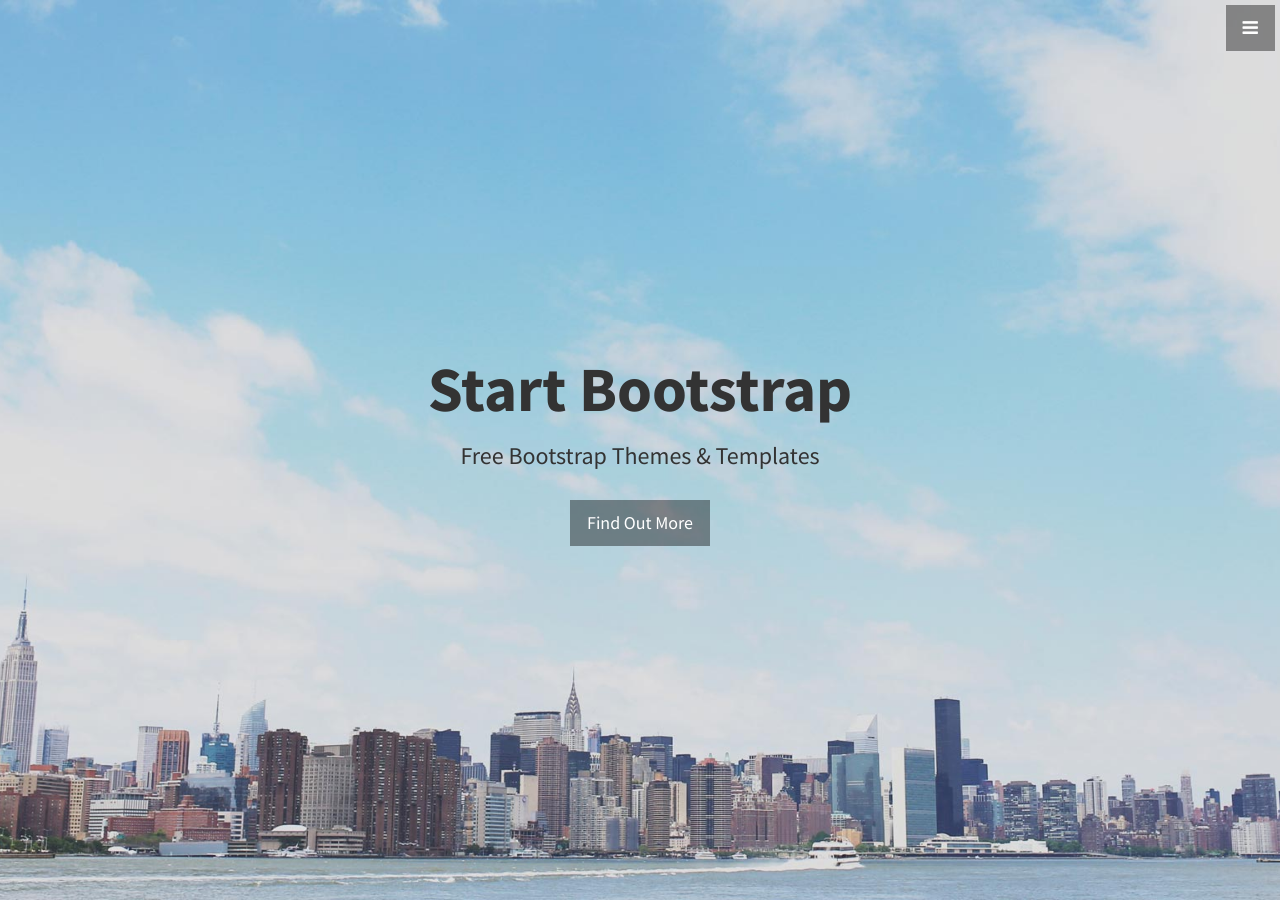
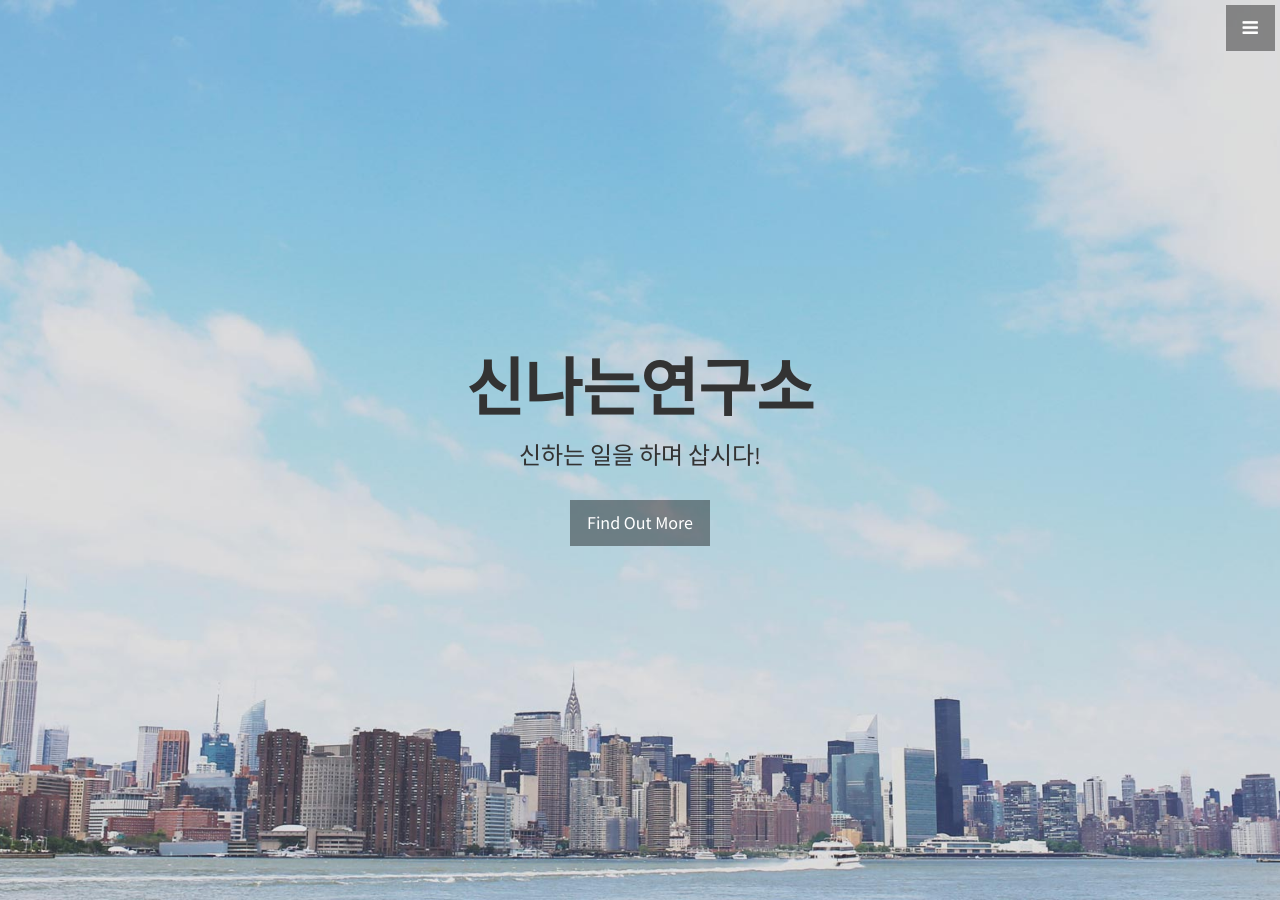
Before and after one commit to excitinglab/excitinglab.github.io, a Jekyll site: the page built from index.html, in a window 1280 px wide and 900 px high. Built offline with Jekyll 4.4.1, drawn with Linux system fonts in a browser that asks for light colours.

Commit message:
Update header.html

```diff
--- a/_includes/header.html
+++ b/_includes/header.html
@@ -1,7 +1,7 @@
 <header id="top" class="header">
   <div class="text-vertical-center">
-    <h1>Start Bootstrap</h1>
-    <h3>Free Bootstrap Themes &amp; Templates</h3>
+    <h1>신나는연구소</h1>
+    <h3>신하는 일을 하며 삽시다!</h3>
     <br>
     <a href="#about" class="btn btn-dark btn-lg">Find Out More</a>
   </div>
```
